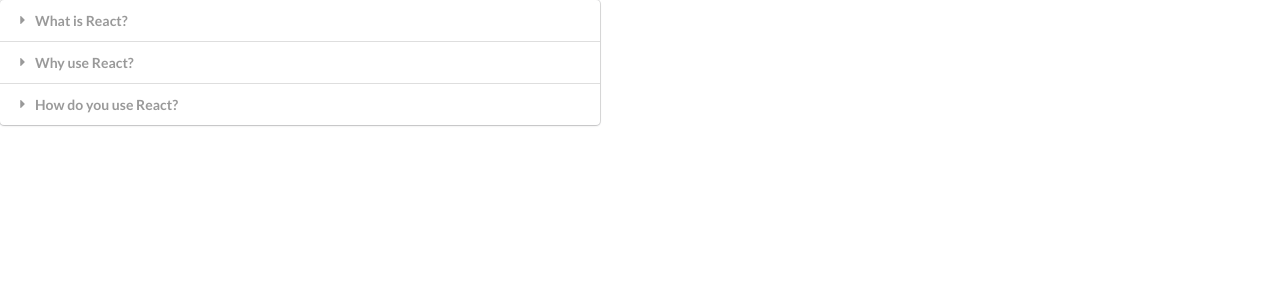
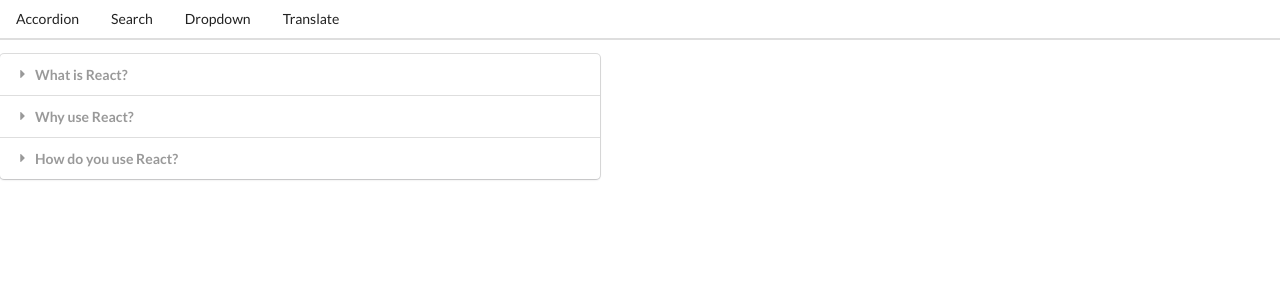
Before and after one commit to klebann/widgets, a React (Create React App) app: page / in a window 1280 px wide. Shown: the top 300 px of the page. Built offline with nearby package versions, Linux system fonts and the light colour scheme.

Commit message:
Add navigation by links

```diff
--- a/src/App.js
+++ b/src/App.js
@@ -4,6 +4,7 @@ import Search from './components/Search';
 import Dropdown from './components/Dropdown';
 import Translate from "./components/Translate";
 import Route from "./components/Route";
+import Header from "./components/Header";
 
 import items from "./data/items";
 import colors from "./data/colors";
@@ -13,6 +14,7 @@ const App = () => {
 
   return (
     <div>
+      <Header />
       <Route path="/">
         <Accordion items={items} />
       </Route>
--- /dev/null
+++ b/src/components/Header.js
@@ -0,0 +1,22 @@
+import React from 'react';
+
+const Header = () => {
+  return (
+    <div className="ui secondary pointing menu">
+      <a href="/" className="item">
+        Accordion
+      </a>
+      <a href="/list" className="item">
+        Search
+      </a>
+      <a href="/dropdown" className="item">
+        Dropdown
+      </a>
+      <a href="/translate" className="item">
+        Translate
+      </a>
+    </div>
+  )
+}
+
+export default Header;
```
